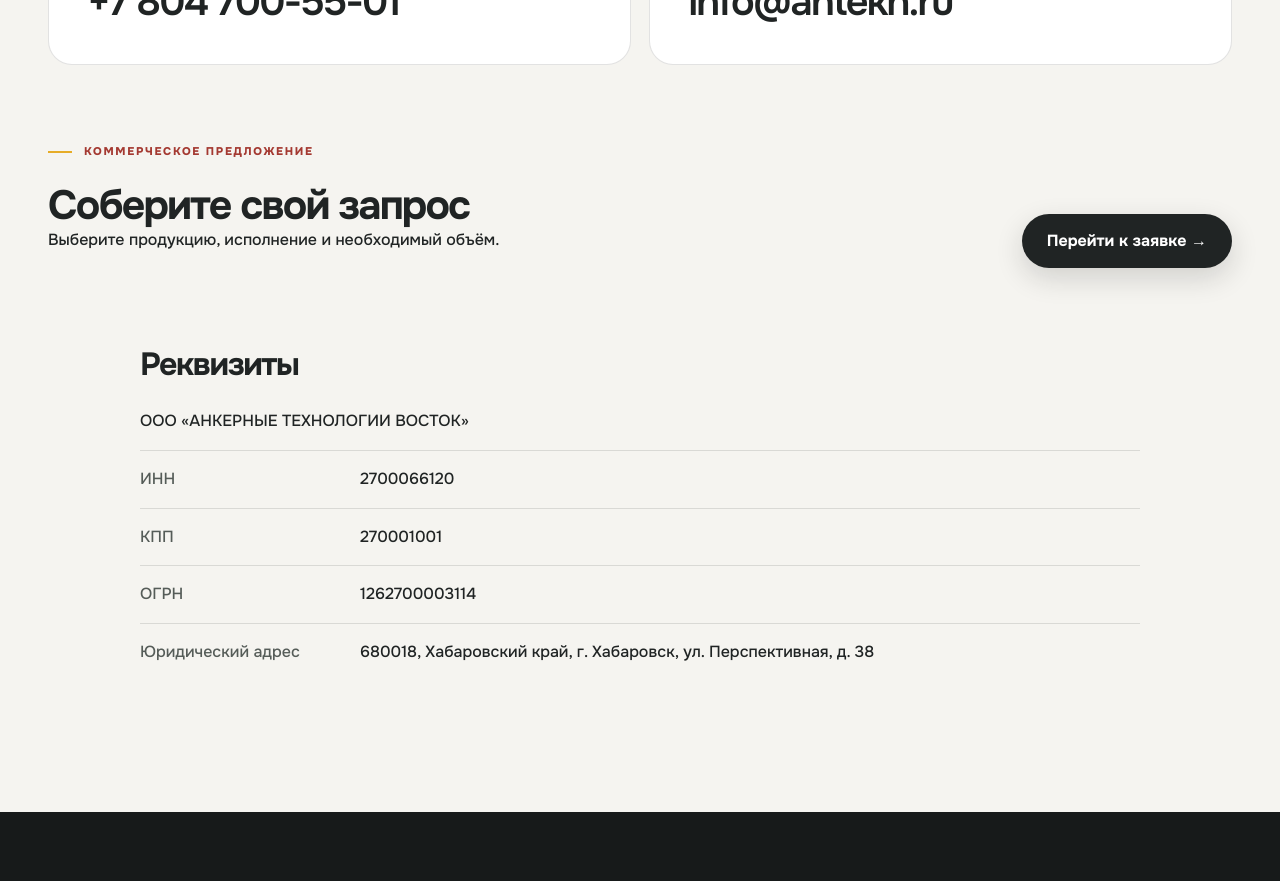
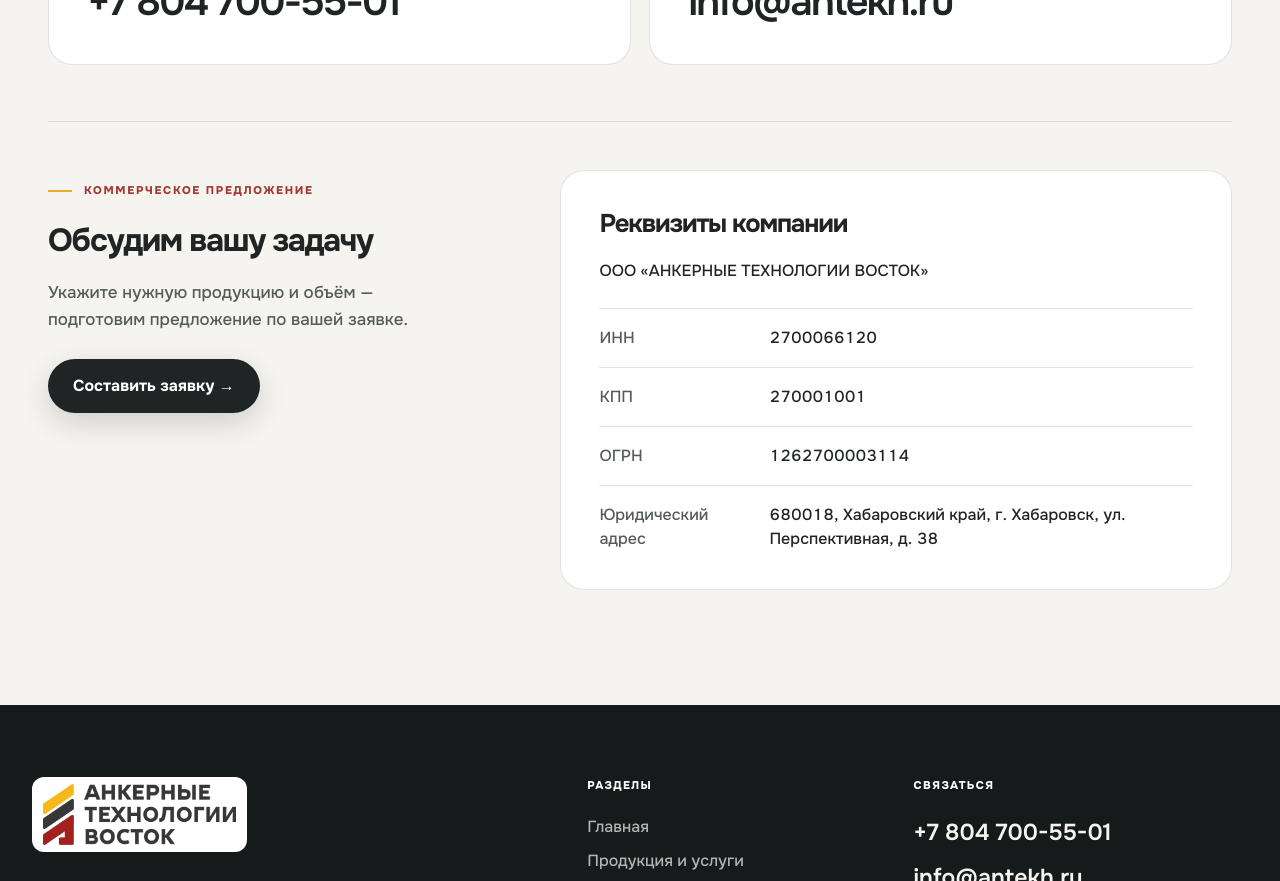
Before and after one commit to filipp05/AHTEX, a Next.js app: page /contacts in a window 1280 px wide. Shown: the part 700-1581 px from the top of the page. Built offline with nearby package versions, Linux system fonts and the light colour scheme; no server answers.

Commit message:
Align admin fields and simplify contacts and request explanation

```diff
--- a/app/contacts/page.tsx
+++ b/app/contacts/page.tsx
@@ -8,6 +8,9 @@
     <section className="section"><div className="container contacts-grid">
       <a className="contact-placeholder" href={site.phoneHref}><span className="contact-label">Позвонить<span className="contact-arrow" aria-hidden="true">↗</span></span><strong>{site.phone}</strong></a>
       <a className="contact-placeholder" href={`mailto:${site.email}`}><span className="contact-label">Написать нам<span className="contact-arrow" aria-hidden="true">↗</span></span><strong>{site.email}</strong></a>
-    </div><div className="container contact-action"><div><p className="eyebrow">Коммерческое предложение</p><h2>Соберите свой запрос</h2><p>Выберите продукцию, исполнение и необходимый объём.</p></div><Link className="button primary" href="/catalog/#request">Перейти к заявке →</Link></div>
-    <div className="container company-details"><h2>Реквизиты</h2><p>{site.legalName}</p><dl><div><dt>ИНН</dt><dd>{site.inn}</dd></div><div><dt>КПП</dt><dd>{site.kpp}</dd></div><div><dt>ОГРН</dt><dd>{site.ogrn}</dd></div><div><dt>Юридический адрес</dt><dd>{site.legalAddress}</dd></div></dl></div></section></>
+    </div>
+    <div className="container contact-bottom">
+      <div className="contact-action"><p className="eyebrow">Коммерческое предложение</p><h2>Обсудим вашу задачу</h2><p className="contact-action-copy">Укажите нужную продукцию и объём — подготовим предложение по вашей заявке.</p><Link className="button primary" href="/catalog/#request">Составить заявку →</Link></div>
+      <section className="company-details" aria-labelledby="company-details-title"><h2 id="company-details-title">Реквизиты компании</h2><p className="company-name">{site.legalName}</p><dl><div><dt>ИНН</dt><dd>{site.inn}</dd></div><div><dt>КПП</dt><dd>{site.kpp}</dd></div><div><dt>ОГРН</dt><dd>{site.ogrn}</dd></div><div><dt>Юридический адрес</dt><dd>{site.legalAddress}</dd></div></dl></section>
+    </div></section></>
 }
--- a/app/globals.css
+++ b/app/globals.css
@@ -937,7 +937,7 @@
 .admin-login-panel { max-width:460px; margin:32px auto; padding:36px; border:1px solid var(--line); border-radius:24px; background:white; }
 .admin-login-panel>p { color:var(--muted); margin-top:18px; }
 .admin-form { display:grid; gap:20px; }
-.admin-form label { display:grid; gap:8px; font-size:.9rem; font-weight:550; }
+.admin-form label { display:grid; align-content:start; gap:8px; font-size:.9rem; font-weight:550; }
 .admin-form input:not([type=checkbox]), .admin-form textarea, .admin-form select, .admin-search input, .admin-filter select, .access-list select { width:100%; min-width:0; min-height:48px; border:1px solid var(--line-strong); border-radius:10px; padding:12px; background:white; color:var(--ink); font:inherit; font-size:1rem; }
 .admin-form textarea { resize:vertical; }
 .admin-form input:focus-visible,.admin-form textarea:focus-visible,.admin-form select:focus-visible { outline:3px solid var(--yellow); outline-offset:2px; }
@@ -971,7 +971,7 @@
 .admin-editor-tools { display:flex; flex-wrap:wrap; gap:16px; padding:14px 0 24px; border-bottom:1px solid var(--line); margin-bottom:24px; }
 .admin-text-button { border:0; background:transparent; text-align:left; text-decoration:underline; text-underline-offset:4px; padding:8px 0; cursor:pointer; font-size:.86rem; font-weight:550; }
 .admin-fields { margin:0; padding:0; border:0; min-width:0; }
-.admin-field-pair { display:grid; grid-template-columns:1fr 1fr; gap:16px; }
+.admin-field-pair { display:grid; grid-template-columns:1fr 1fr; align-items:start; gap:16px; }
 .admin-form-section { border-top:1px solid var(--line); padding-top:26px; margin-top:6px; min-width:0; }
 .admin-form-section h3 { margin:0 0 8px; }
 .admin-form-section h3 span { color:var(--muted); font-weight:430; font-size:.8rem; }
@@ -1022,3 +1022,19 @@
 .admin-editor-heading h2 { scroll-margin-top:110px; }
 @media(min-width:1181px) and (max-width:1450px){.header-inner{gap:20px}.desktop-nav{gap:20px}.brand{width:176px}.desktop-nav a{font-size:.84rem}}
 @media(max-width:600px){.admin-savebar .button{flex:1 1 40%;padding:12px 9px;min-height:48px}.admin-savebar{padding:12px;gap:8px}.admin-success{top:82px}}
+
+/* Contacts: one shared grid for the request and company details. */
+.contact-bottom { display:grid; grid-template-columns:minmax(0,.8fr) minmax(0,1.2fr); gap:clamp(32px,5vw,88px); align-items:start; margin-top:56px; padding-top:48px; border-top:1px solid var(--line); }
+.contact-bottom .contact-action { display:block; margin:0; padding:12px 0 0; }
+.contact-bottom .contact-action h2 { font-size:clamp(1.8rem,2.5vw,2.8rem); line-height:1.12; max-width:420px; margin:0 0 20px; }
+.contact-action-copy { max-width:420px; font-size:1.06rem; line-height:1.6; color:var(--muted); margin-bottom:26px; }
+.contact-bottom .company-details { width:100%; max-width:none; margin:0; padding:clamp(24px,3vw,40px); background:white; border:1px solid var(--line); border-radius:24px; }
+.contact-bottom .company-details h2 { font-size:clamp(1.4rem,2vw,1.8rem); line-height:1.2; margin:0 0 18px; }
+.company-name { font-size:1rem; line-height:1.6; margin:0 0 24px; max-width:500px; }
+.company-details dl { margin:0; }
+.contact-bottom .company-details dl>div { grid-template-columns:150px minmax(0,1fr); gap:20px; padding:17px 0; font-size:1rem; line-height:1.5; }
+.company-details dl>div:last-child { padding-bottom:0; }
+.company-details dd { overflow-wrap:anywhere; font-variant-numeric:tabular-nums; }
+.form-actions>p a { text-decoration:underline; text-underline-offset:3px; }
+@media(max-width:900px){.contact-bottom{grid-template-columns:1fr;gap:32px;margin-top:36px;padding-top:32px}.contact-bottom .contact-action{padding-top:0}.contact-action-copy{max-width:540px}}
+@media(max-width:480px){.contact-bottom .company-details dl>div{grid-template-columns:1fr;gap:5px}.contact-bottom .company-details{padding:24px}.contact-bottom .contact-action .button{width:100%}}
--- a/components/request-form.tsx
+++ b/components/request-form.tsx
@@ -92,12 +92,11 @@
         <p className="eyebrow light">Заявка</p>
         <h2>Расскажите, что нужно решить</h2>
         <p>
-          Выберите позиции в каталоге или отправьте общий запрос на техническую консультацию.
+          {endpoint ? 'Выберите позиции в каталоге или отправьте общий запрос на техническую консультацию.' : 'Выберите продукцию или опишите задачу. Мы соберём текст письма для отправки по электронной почте.'}
         </p>
       </div>
 
       <form ref={formRef} className="request-form" onSubmit={handleSubmit} onInput={saveDraft}>
-        {!endpoint && <p className="request-notice">Онлайн-отправка пока недоступна. Подготовьте запрос и отправьте его на <a href={`mailto:${site.email}`}>{site.email}</a>.</p>}
         <div className="form-section-heading">
           <span>01</span>
           <div>
@@ -203,7 +202,7 @@
           <button className="button accent" type="submit" disabled={status === 'sending'}>
             {status === 'sending' ? 'Отправляем…' : endpoint ? 'Отправить заявку' : 'Подготовить запрос'}
           </button>
-          <p>Данные используются для ответа на ваше обращение.</p>
+          <p>{endpoint ? 'Данные используются для ответа на ваше обращение.' : <>На следующем шаге можно скопировать текст или открыть письмо на <a href={`mailto:${site.email}`}>{site.email}</a>. Отправить его нужно из своей почты.</>}</p>
         </div>
 
         <div className="form-status" aria-live="polite">
```
Also changed, not shown: 1 other file (tests, documents, lock files or other folders).
